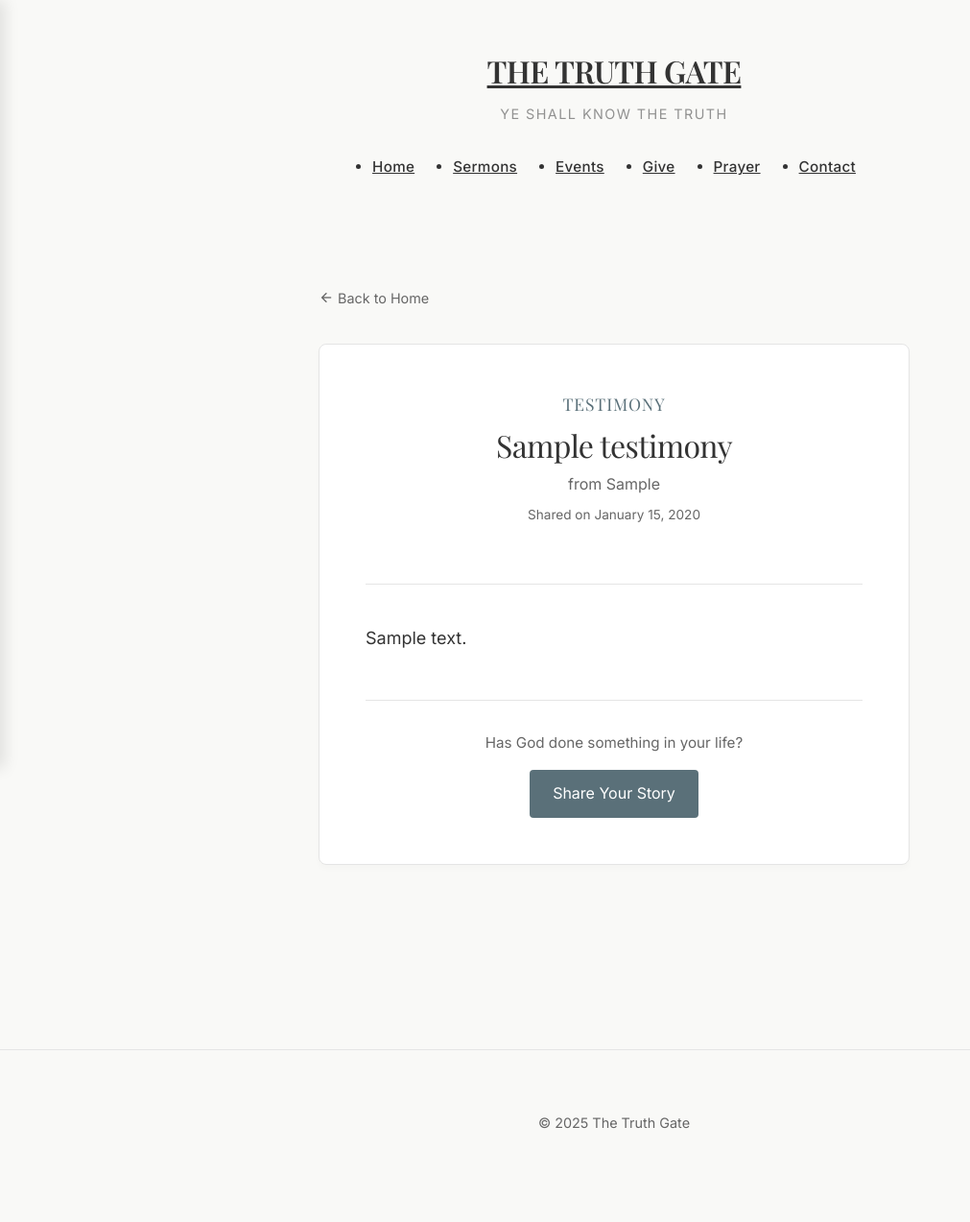
After one commit to Eminenz07/the_truth_gate, a Django app: page /connect/testimony/1/ in a window 1280 px wide. The commit adds this page. Shown: the whole page at 96% size, without its empty margins (0-1011 px from the left). Run offline with Django 5.2, Linux system fonts and the light colour scheme; tables that the repository leaves empty hold one stand-in row (values such as "Sample post"); some web fonts are replaced.

Commit message:
Feat: Public Testimony Reader View + Clickable Cards

```diff
--- a/core/templates/core/home.html
+++ b/core/templates/core/home.html
@@ -54,7 +54,7 @@
     {% if testimonies %}
         <div style="display: flex; overflow-x: auto; gap: 1rem; padding-bottom: 1rem; scroll-snap-type: x mandatory; -webkit-overflow-scrolling: touch;">
             {% for testimony in testimonies %}
-            <div style="flex: 0 0 280px; scroll-snap-align: start; background: #fff; padding: 1.5rem; border: 1px solid var(--border-color); border-radius: 4px; display: flex; flex-direction: column;">
+            <a href="{% url 'testimony_detail' testimony.pk %}" style="display: flex; flex-direction: column; text-decoration: none; color: inherit; flex: 0 0 280px; scroll-snap-align: start; background: #fff; padding: 1.5rem; border: 1px solid var(--border-color); border-radius: 4px; transition: transform 0.2s, box-shadow 0.2s;">
                 <p style="font-size: 0.95rem; color: var(--text-secondary); margin-bottom: 1rem; line-height: 1.5; flex-grow: 1;">"{{ testimony.content|truncatewords:20 }}"</p>
                 <div>
                     <strong style="display: block; font-size: 0.9rem; color: var(--text-primary);">{{ testimony.name|default:"Anonymous" }}</strong>
@@ -62,7 +62,7 @@
                     <span style="font-size: 0.8rem; color: var(--text-secondary);">{{ testimony.location }}</span>
                     {% endif %}
                 </div>
-            </div>
+            </a>
             {% endfor %}
         </div>
     {% else %}
--- /dev/null
+++ b/ministry/templates/ministry/testimony_detail.html
@@ -0,0 +1,33 @@
+{% extends 'core/base.html' %}
+
+{% block title %}Testimony | The Truth Gate{% endblock %}
+
+{% block content %}
+<div class="container site-main" style="max-width: 680px; margin: 0 auto; padding-top: 4rem;">
+    <div style="margin-bottom: 2rem;">
+        <a href="{% url 'home' %}" style="text-decoration: none; color: var(--text-secondary); font-size: 0.9rem; display: inline-flex; align-items: center; gap: 0.25rem;">
+            <span class="material-icons-round" style="font-size: 16px;">arrow_back</span> Back to Home
+        </a>
+    </div>
+
+    <article style="background: #ffffff; padding: 3rem; border-radius: 8px; border: 1px solid var(--border-color); box-shadow: 0 4px 6px rgba(0,0,0,0.02);">
+        <header style="text-align: center; margin-bottom: 2.5rem; border-bottom: 1px solid var(--border-color); padding-bottom: 2rem;">
+            <span style="display: block; font-family: var(--font-heading); color: var(--accent); font-size: 1.1rem; margin-bottom: 0.5rem; letter-spacing: 0.05em; text-transform: uppercase;">Testimony</span>
+            <h1 style="font-size: 2rem; margin-bottom: 0.5rem; color: var(--text-primary);">{{ testimony.name }}</h1>
+            {% if testimony.location %}
+            <p style="color: var(--text-secondary); margin: 0; font-size: 1rem;">from {{ testimony.location }}</p>
+            {% endif %}
+            <p style="color: var(--text-secondary); font-size: 0.85rem; margin-top: 0.5rem;">Shared on {{ testimony.created_at|date:"F j, Y" }}</p>
+        </header>
+
+        <div class="content" style="font-size: 1.125rem; line-height: 1.8; color: var(--text-primary);">
+            {{ testimony.content|linebreaks }}
+        </div>
+
+        <div style="margin-top: 3rem; text-align: center; padding-top: 2rem; border-top: 1px solid var(--border-color);">
+            <p style="margin-bottom: 1rem; color: var(--text-secondary); font-size: 0.95rem;">Has God done something in your life?</p>
+            <a href="{% url 'ministry:submit_testimony' %}" class="btn-primary" style="display: inline-block; padding: 0.75rem 1.5rem; text-decoration: none; border-radius: 4px;">Share Your Story</a>
+        </div>
+    </article>
+</div>
+{% endblock %}
--- a/ministry/urls.py
+++ b/ministry/urls.py
@@ -5,4 +5,5 @@ urlpatterns = [
     path('prayer/', views.prayer_request_view, name='prayer_request'),
     path('contact/', views.contact_view, name='contact'),
     path('testimony/share/', views.submit_testimony, name='submit_testimony'),
+    path('testimony/<int:pk>/', views.testimony_detail, name='testimony_detail'),
 ]
--- a/ministry/views.py
+++ b/ministry/views.py
@@ -1,6 +1,10 @@
-from django.shortcuts import render, redirect
+from django.shortcuts import render, redirect, get_object_or_404
 from django.contrib import messages
 from .models import PrayerRequest, ContactSubmission, Testimony
+
+def testimony_detail(request, pk):
+    testimony = get_object_or_404(Testimony, pk=pk, is_approved=True)
+    return render(request, 'ministry/testimony_detail.html', {'testimony': testimony})
 
 def submit_testimony(request):
     if request.method == 'POST':
```
